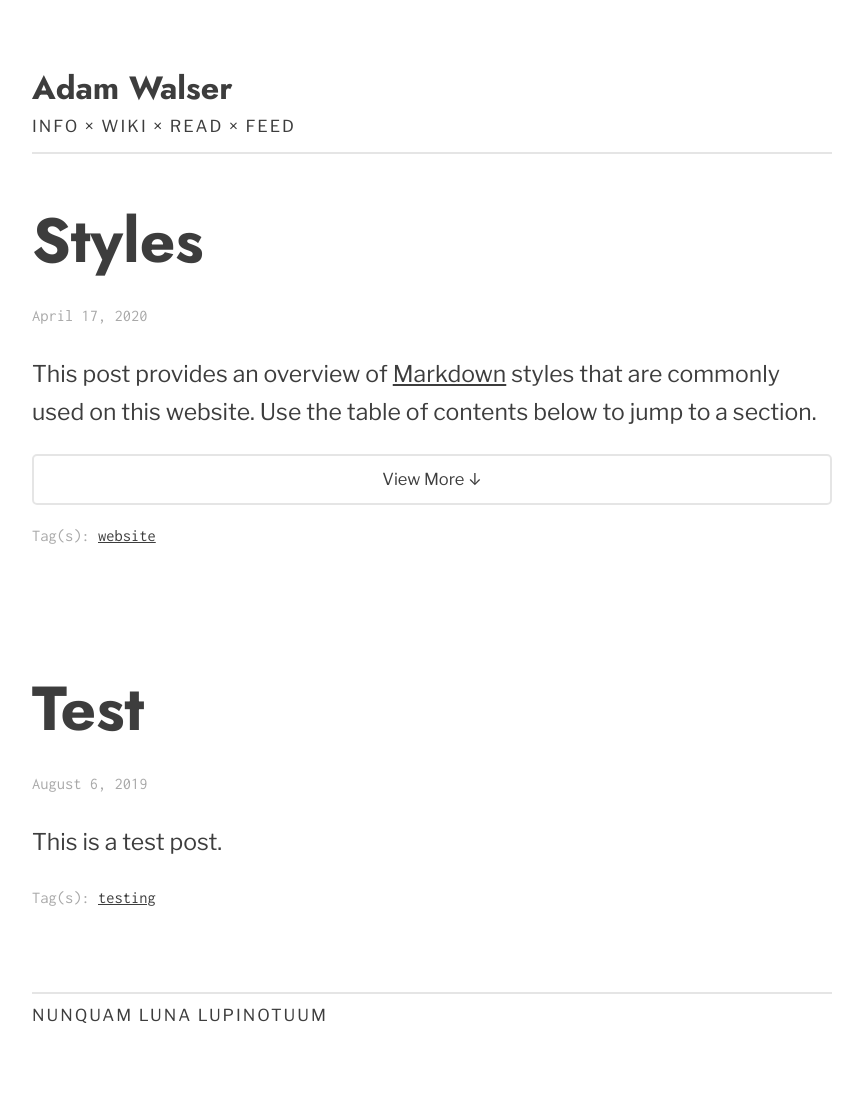
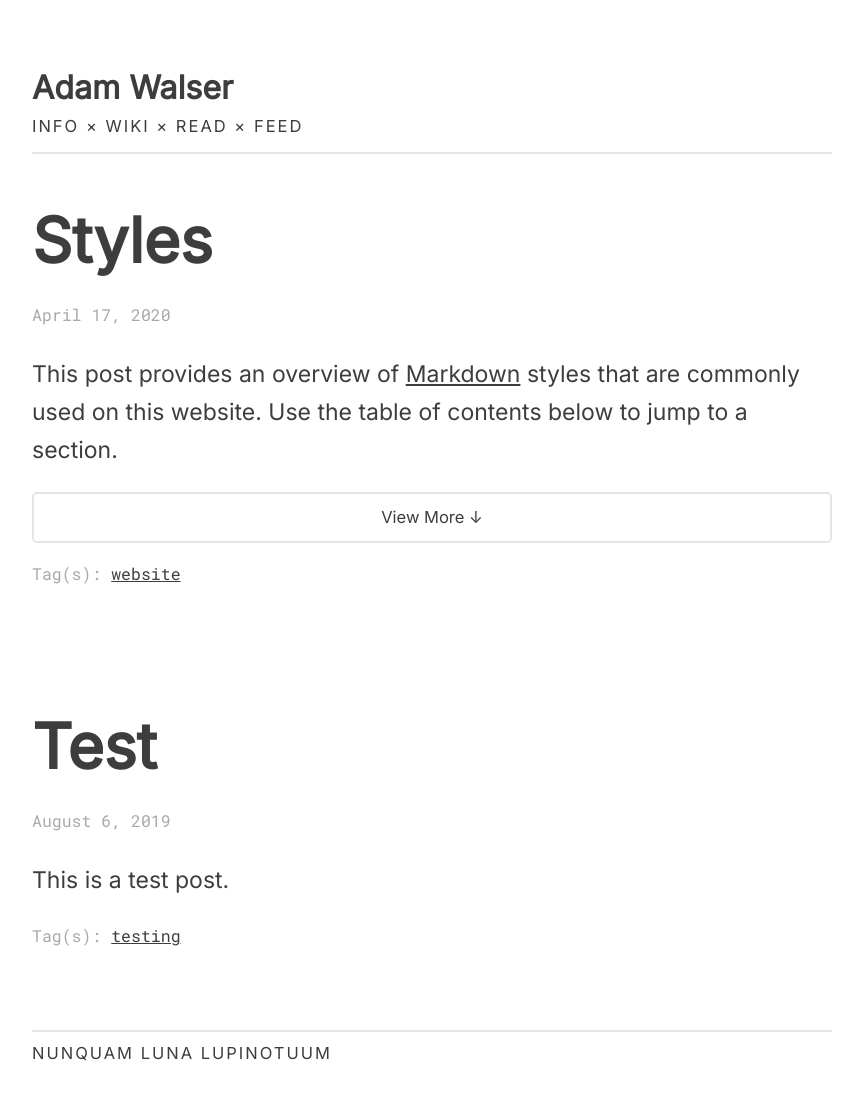
Before and after one commit to ajpwalser/ajpwalser.github.io, a Jekyll site: the page built from index.html, in a window 1280 px wide. Shown: the whole page, without its empty margins (208-1071 px from the left). Built offline with Jekyll 4.4.1, drawn with Linux system fonts in a browser that asks for light colours; some web fonts are replaced; the list of posts is cut into pages by our own code; before the commit the page ends 1076 px from its top, so only the background shows below that.

Commit message:
Update style.css

```diff
--- a/css/style.css
+++ b/css/style.css
@@ -11,7 +11,7 @@
 	margin: 1em auto;
 	max-width: 800px;
 	line-height: 1.66;
-	font-family: 'Libre Franklin', 'Inter', -apple-system, BlinkMacSystemFont, Segoe UI, Helvetica, Arial, sans-serif, Apple Color Emoji, Segoe UI Emoji, Segoe UI Symbol;
+	font-family: 'Inter', -apple-system, BlinkMacSystemFont, Segoe UI, Helvetica, Arial, sans-serif, Apple Color Emoji, Segoe UI Emoji, Segoe UI Symbol;
 	font-feature-settings: "cv03", "cv04", "cv08", "cv09", "cv10";
 	font-size: 23px;
 	color: rgba(0, 0, 0, 0.76);
@@ -96,7 +96,6 @@
 }
 
 .header {
-	font-family: 'Jost';
 	font-size: 1.4em;
 	line-height: 1.25em;
 }
@@ -111,7 +110,6 @@
 }
 
 h2 {
-	font-family: 'Jost';
 	font-size: 2.7em;
 	line-height: 1.15em;
 }
@@ -143,7 +141,7 @@
 time,
 .meta,
 figcaption {
-	font-family: 'Inconsolata', SFMono-Regular, Consolas, Liberation Mono, Menlo, monospace;
+	font-family: 'Roboto Mono', SFMono-Regular, Consolas, Liberation Mono, Menlo, monospace;
 	font-size: 0.718em;
 	color: rgb(169, 169, 169);
 }
```
